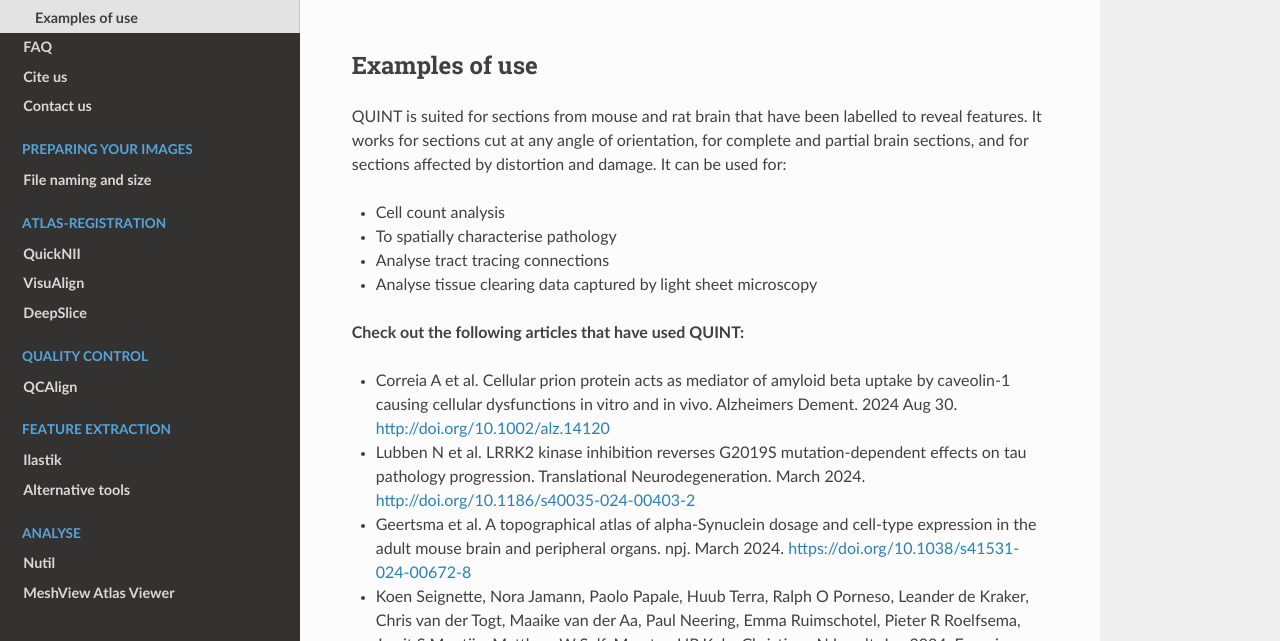
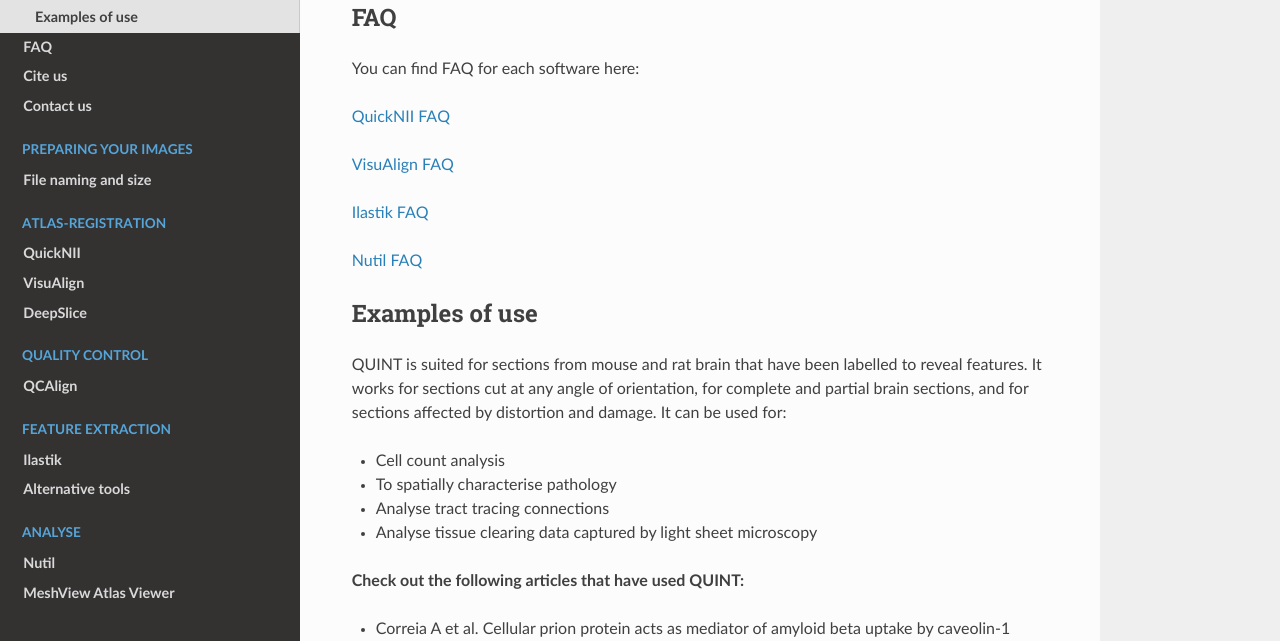
Before and after one commit to Neural-Systems-at-UIO/QUINT_workflow, a Sphinx documentation site: the page built from docs/QUINTintro.rst, in a window 1280 px wide and 900 px high, scrolled down 1407 px, cut to the strip 259-900 px from the top of the window. Built offline with Sphinx 7.4.7 and the Read the Docs theme 3.1.0, drawn with Linux system fonts in a browser that asks for light colours.

Commit message:
Update QUINTintro.rst

```diff
--- a/docs/QUINTintro.rst
+++ b/docs/QUINTintro.rst
@@ -38,7 +38,19 @@
 
    <iframe width="560" height="315" src="https://www.youtube.com/embed/n-gQigcGMJ0" title="YouTube video player" frameborder="0" allow="accelerometer; autoplay; clipboard-write; encrypted-media; gyroscope; picture-in-picture" allowfullscreen></iframe>
 
-|
+**FAQ**
+---------
+
+You can find FAQ for each software here:
+
+`QuickNII FAQ <https://quicknii.readthedocs.io/en/latest/FAQ.html>`_
+
+`VisuAlign FAQ <https://visualign.readthedocs.io/en/latest/FAQ.html>`_
+
+`Ilastik FAQ <https://quint-workflow.readthedocs.io/en/latest/Ilastik.html#faq-and-troubleshooting/>`_
+
+`Nutil FAQ <https://nutil.readthedocs.io/en/latest/FAQ.html>`_
+
 
 **Examples of use**
 ----------------------------------
```
